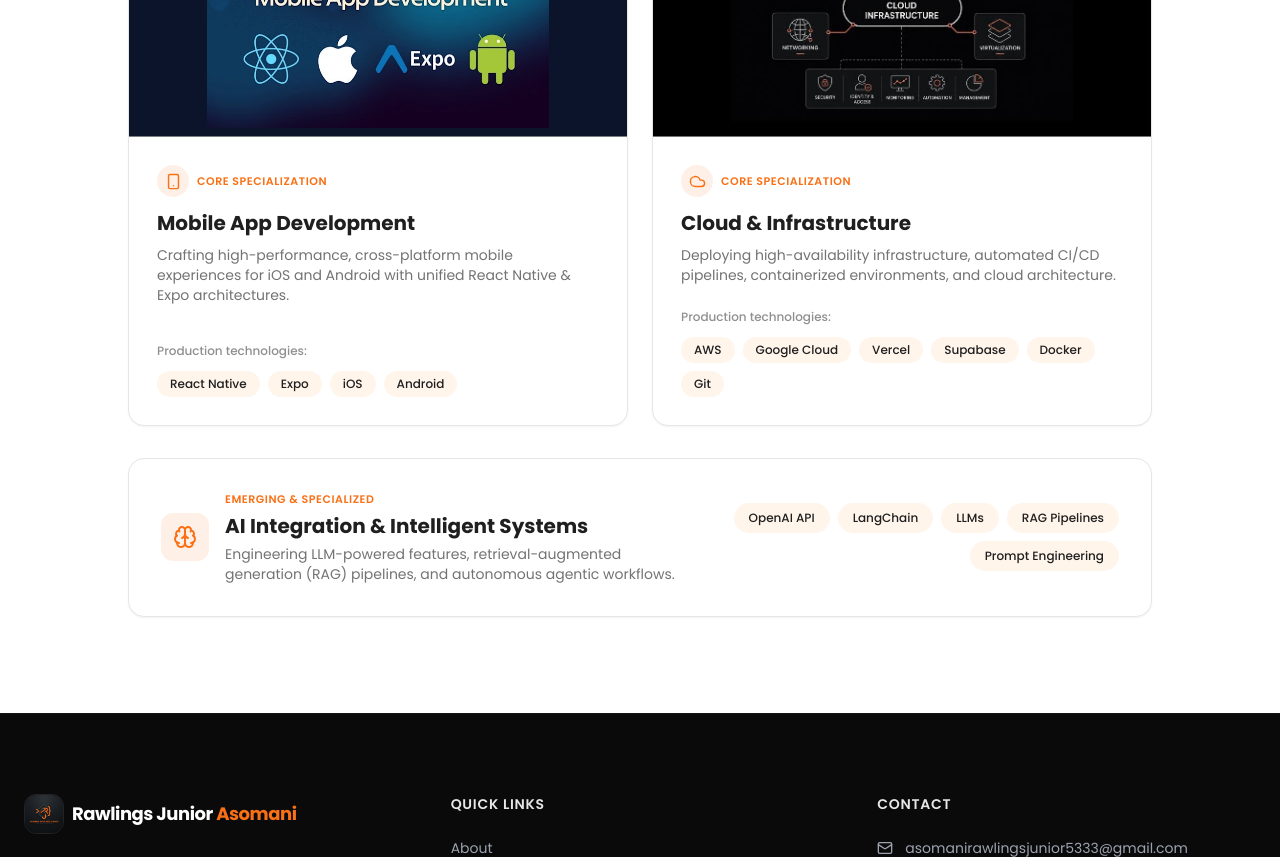
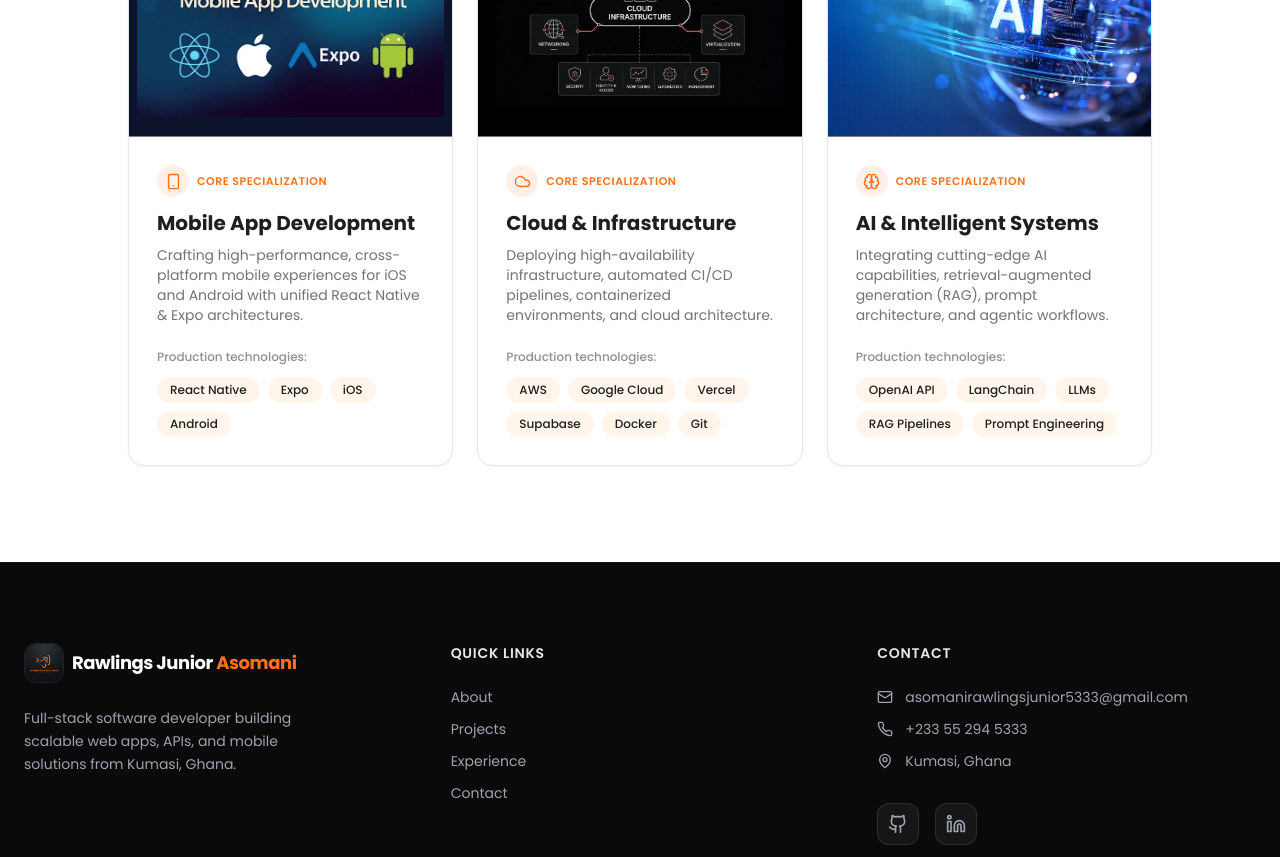
Before and after one commit to Darlington-s-store/rawlingsdportfolio, a React (Vite) app: page /tech-stack in a window 1280 px wide. Shown: the part 960-1817 px from the top of the page. Built offline with nearby package versions, Linux system fonts and the light colour scheme; no server answers; the HTML template or start-up script is replaced by a standard one.

Commit message:
feat: complete 6 core engineering pillars with AI & Intelligent Systems graphic

```diff
--- a/src/components/TechStackSection.tsx
+++ b/src/components/TechStackSection.tsx
@@ -5,6 +5,7 @@
 import databaseStack from "@/assets/database-stack.jpg";
 import mobileStack from "@/assets/mobile-stack.jpg";
 import cloudInfrastructure from "@/assets/cloud-infrastructure.jpg";
+import aiStack from "@/assets/ai-stack.jpg";
 import {
   Code2, Server, Database, Smartphone, Cloud, Brain,
 } from "lucide-react";
@@ -21,7 +22,6 @@
     description:
       "Specialized in crafting modern, high-performance web applications, fluid micro-interactions, and scalable design systems.",
     techs: ["React", "Next.js", "TypeScript", "JavaScript", "Tailwind CSS", "HTML5 & CSS3"],
-    colSpan: "md:col-span-1 lg:col-span-2",
   },
   {
     title: "Backend & API Systems",
@@ -34,7 +34,6 @@
     description:
       "Architecting reliable REST APIs, server-side data workflows, authentication pipelines, and optimized business logic.",
     techs: ["Node.js", "Express.js", "Python", "Django", "REST APIs"],
-    colSpan: "md:col-span-1 lg:col-span-2",
   },
   {
     title: "Database Architecture",
@@ -47,7 +46,6 @@
     description:
       "Engineering structured relational schemas, query performance optimization, indexing, and high-integrity transactional data storage.",
     techs: ["PostgreSQL", "MySQL", "SQL Server", "Oracle"],
-    colSpan: "md:col-span-1 lg:col-span-2",
   },
   {
     title: "Mobile App Development",
@@ -60,7 +58,6 @@
     description:
       "Crafting high-performance, cross-platform mobile experiences for iOS and Android with unified React Native & Expo architectures.",
     techs: ["React Native", "Expo", "iOS", "Android"],
-    colSpan: "md:col-span-1 lg:col-span-3",
   },
   {
     title: "Cloud & Infrastructure",
@@ -73,7 +70,18 @@
     description:
       "Deploying high-availability infrastructure, automated CI/CD pipelines, containerized environments, and cloud architecture.",
     techs: ["AWS", "Google Cloud", "Vercel", "Supabase", "Docker", "Git"],
-    colSpan: "md:col-span-2 lg:col-span-3",
+  },
+  {
+    title: "AI & Intelligent Systems",
+    badge: "Core Specialization",
+    icon: Brain,
+    image: aiStack,
+    imageFit: "object-cover",
+    imageBg: "bg-[#02132e]",
+    alt: "AI Stack - AI Integration & Intelligent Systems with LLMs, OpenAI API, LangChain, RAG",
+    description:
+      "Integrating cutting-edge AI capabilities, retrieval-augmented generation (RAG), prompt architecture, and agentic workflows.",
+    techs: ["OpenAI API", "LangChain", "LLMs", "RAG Pipelines", "Prompt Engineering"],
   },
 ];
 
@@ -90,13 +98,13 @@
           </h2>
         </ScrollReveal>
 
-        {/* 5 Core Pillars Grid */}
-        <ScrollReveal className="mb-8">
-          <div className="grid grid-cols-1 md:grid-cols-2 lg:grid-cols-6 gap-6">
+        {/* 6 Core Pillars 3x2 Grid */}
+        <ScrollReveal>
+          <div className="grid grid-cols-1 md:grid-cols-2 lg:grid-cols-3 gap-6">
             {coreStacks.map((stack) => (
               <div
                 key={stack.title}
-                className={`bg-card rounded-2xl border border-border overflow-hidden card-hover group flex flex-col justify-between shadow-sm hover:border-primary/40 hover:shadow-xl transition-all duration-300 ${stack.colSpan}`}
+                className="bg-card rounded-2xl border border-border overflow-hidden card-hover group flex flex-col justify-between shadow-sm hover:border-primary/40 hover:shadow-xl transition-all duration-300"
               >
                 {/* Visual Header */}
                 <div className={`relative w-full h-48 sm:h-56 overflow-hidden ${stack.imageBg} border-b border-border/50 flex items-center justify-center`}>
@@ -145,39 +153,6 @@
             ))}
           </div>
         </ScrollReveal>
-
-        {/* AI & Emerging Systems Banner */}
-        <ScrollReveal>
-          <div className="bg-card rounded-2xl p-6 md:p-8 border border-border card-hover group flex flex-col md:flex-row md:items-center justify-between gap-6 shadow-sm hover:border-primary/40 transition-all">
-            <div className="flex items-start md:items-center gap-4">
-              <div className="w-12 h-12 rounded-xl bg-primary/10 flex items-center justify-center group-hover:bg-primary/20 transition-colors flex-shrink-0">
-                <Brain className="text-primary" size={24} />
-              </div>
-              <div>
-                <div className="flex items-center gap-2 mb-1">
-                  <span className="text-[11px] font-semibold text-primary uppercase tracking-wider">
-                    Emerging & Specialized
-                  </span>
-                </div>
-                <h3 className="font-display font-bold text-lg md:text-xl">AI Integration & Intelligent Systems</h3>
-                <p className="text-muted-foreground text-xs sm:text-sm mt-1 max-w-2xl">
-                  Engineering LLM-powered features, retrieval-augmented generation (RAG) pipelines, and autonomous agentic workflows.
-                </p>
-              </div>
-            </div>
-            <div className="flex flex-wrap gap-2 md:justify-end">
-              {["OpenAI API", "LangChain", "LLMs", "RAG Pipelines", "Prompt Engineering"].map((tech) => (
-                <button
-                  key={tech}
-                  onClick={() => navigate(`/projects?tech=${encodeURIComponent(tech)}`)}
-                  className="text-xs font-medium bg-secondary text-secondary-foreground hover:bg-primary/25 hover:text-primary px-3.5 py-1.5 rounded-full transition-all cursor-pointer border border-transparent hover:border-primary/20 hover:scale-105 active:scale-95 duration-200"
-                >
-                  {tech}
-                </button>
-              ))}
-            </div>
-          </div>
-        </ScrollReveal>
       </div>
     </section>
   );
```
Also changed, not shown: src/assets/ai-stack.jpg (added).
